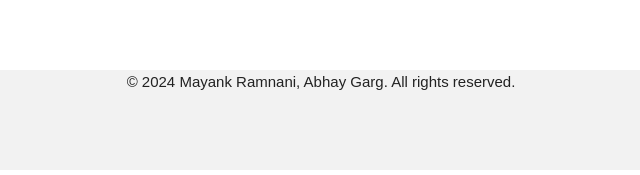
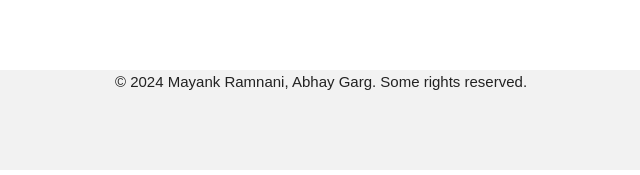
Before and after one commit to mayank-ramnani/semantic-image-search, a plain HTML site: page frontend/index.html in a window 1280 px wide. Shown: the part 650-825 px from the top of the page, 319-959 px from the left. Drawn offline with nearby package versions, Linux system fonts and the light colour scheme.

Commit message:
test code pipeline

```diff
--- a/frontend/index.html
+++ b/frontend/index.html
@@ -48,7 +48,7 @@
     </div>
 
     <footer class="footer">
-        <p>&copy; 2024 Mayank Ramnani, Abhay Garg. All rights reserved.</p>
+        <p>&copy; 2024 Mayank Ramnani, Abhay Garg. Some rights reserved.</p>
     </footer>
 
     <script src="scripts/main.js"></script>
```
